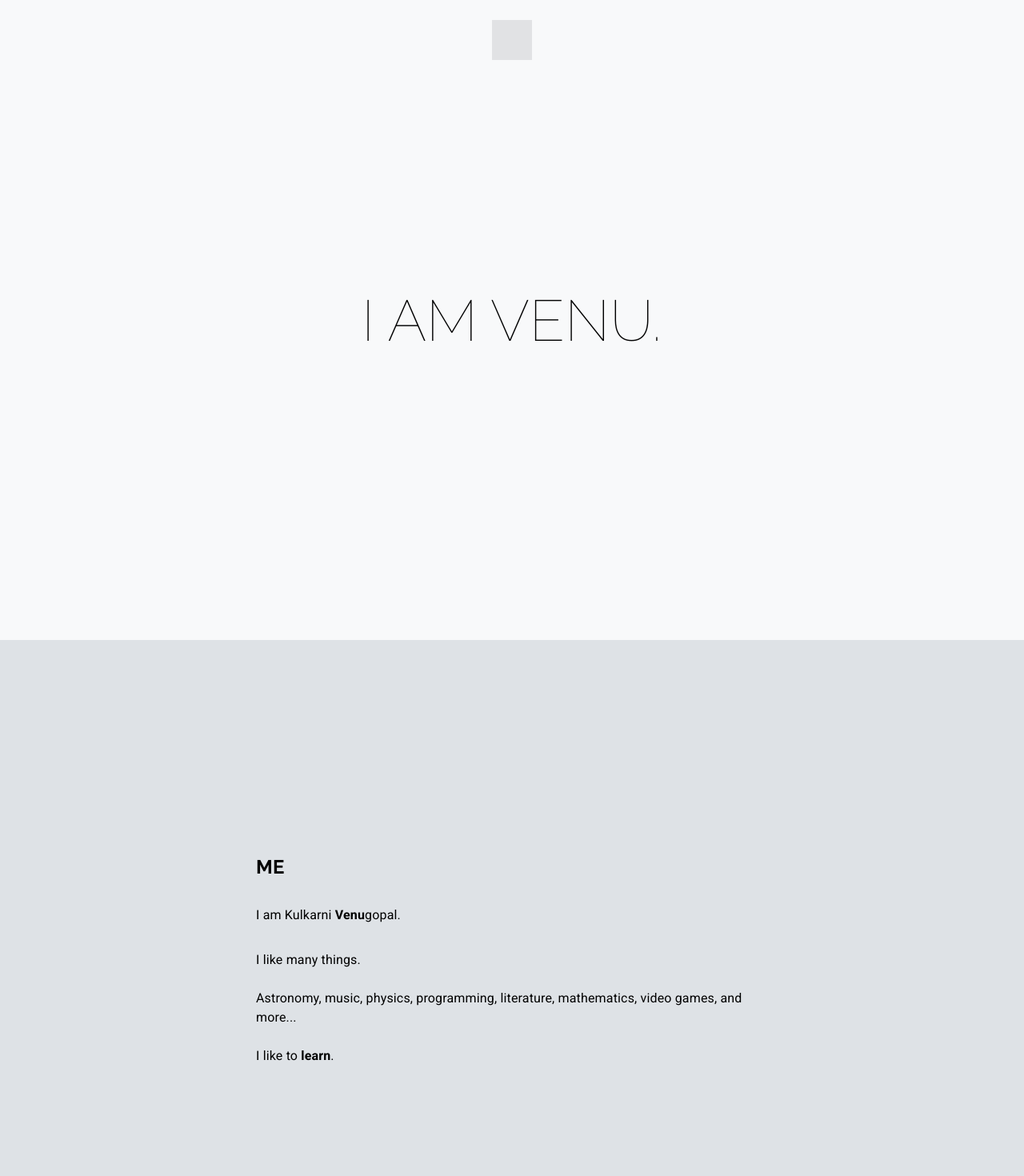
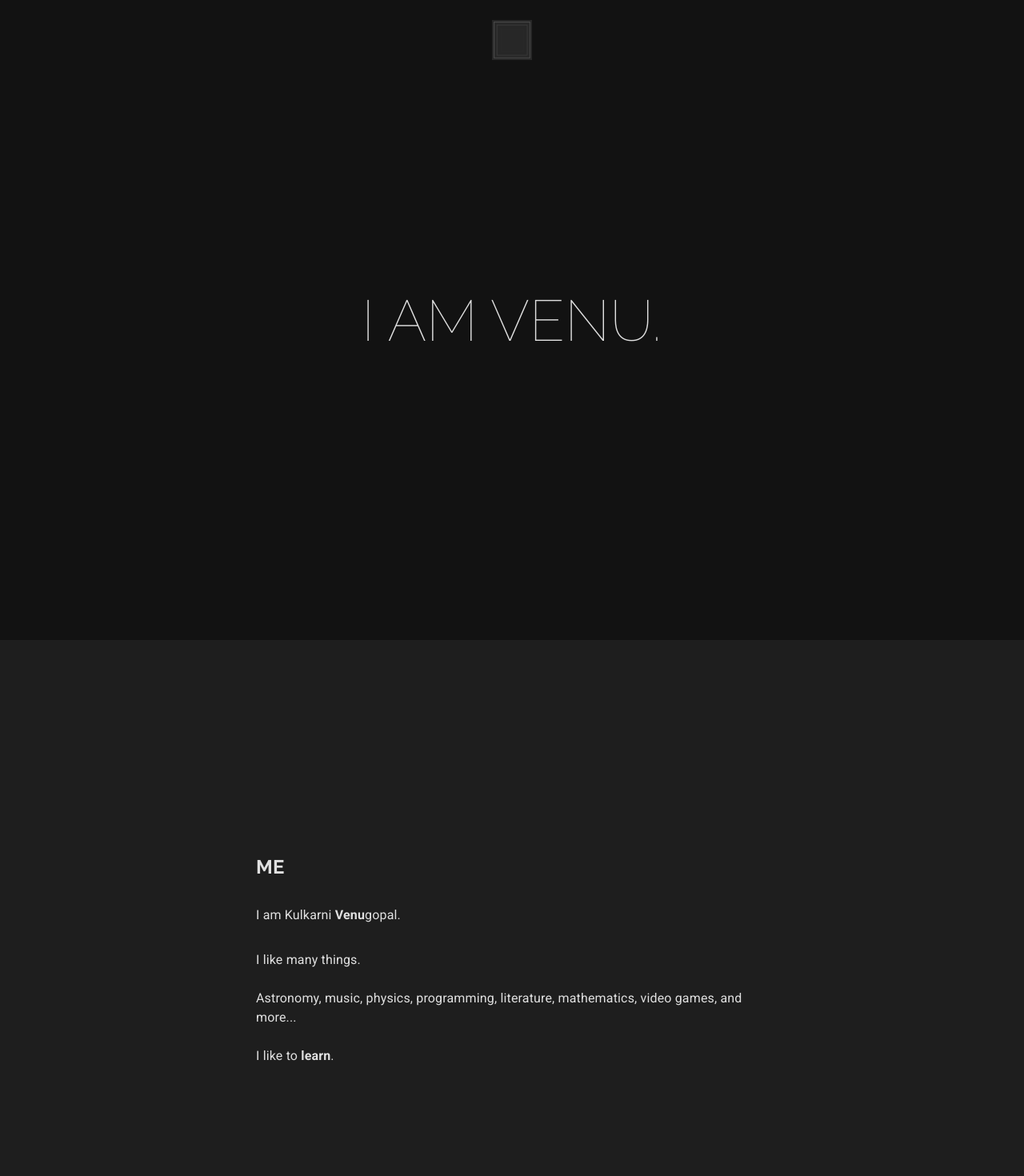
Before and after one commit to Vorld/next-blog, a Next.js app in the folder web/: page / in a window 1280 px wide. Shown: the top 1470 px of the page at 80% size. Built offline with nearby package versions, Linux system fonts and the light colour scheme.

Commit message:
Better Nav Button, Dark Mode, Smoother Nav Drop

```diff
--- a/web/components/Navbar.js
+++ b/web/components/Navbar.js
@@ -20,6 +20,7 @@ const debounce = (func, wait, immediate) => {
     };
 };
 
+// TODO: Make the button better and more obvious.
 const Navbar = (props) => {
     //Navbar logic
     const [navOpen, setOpen] = useState('close');
@@ -89,7 +90,13 @@ const Navbar = (props) => {
                         ? styles['menu-button-hide']
                         : null
                 }`}
-            ></button>
+            >
+                <div className={styles['animated-squares']}>
+                    <span></span>
+                    <span></span>
+                    <span></span>
+                </div>
+            </button>
             <div className={styles.framebox}></div>
             <div
                 className={`${styles.shifter} ${
--- a/web/pages/blog/index.js
+++ b/web/pages/blog/index.js
@@ -61,7 +61,7 @@ const Blog = ({ posts, navOpen }) => {
                         </div>
                     )
                 )}
-        </div>
+            </div>
     );
 };
 
--- a/web/pages/index.js
+++ b/web/pages/index.js
@@ -9,6 +9,9 @@ import styles from '../styles/Home.module.css';
 let msgs = ['HELLO.', 'I AM VENU.'];
 
 const Home = () => {
+    // TODO: Insert a profile photo.
+    // TODO: Update description to reflect my current place and interests
+    // TODO: Random dynamic elements like bits that fly off near the cursor.
     return (
         <div>
             <Head>
@@ -23,7 +26,7 @@ const Home = () => {
             <div className={styles.landing}>
                 <Typewriter messages={msgs} />
             </div>
-            <div className={styles.para} style={{ background: '#DEE2E6' }}>
+            <div className={`${styles.para} ${styles.section1}`}>
                 <h2 className={styles.header}>ME</h2>
                 <p>
                     I am Kulkarni <b>Venu</b>gopal.
@@ -36,7 +39,7 @@ const Home = () => {
                     <br /> <br />I like to <b>learn</b>.
                 </p>
             </div>
-            <div className={styles.para} style={{ background: '#CED4DA' }}>
+            <div className={`${styles.para} ${styles.section2}`}>
                 <h2 className={styles.header}>ABOUT THIS WEBSITE</h2>
                 <p>
                     I like minimalism. Less is more.
@@ -51,15 +54,12 @@ const Home = () => {
                     <Link href='https://www.hugeinc.com/'>Huge</Link>.
                 </p>
             </div>
-            <div
-                className={styles.para}
-                style={{ background: '#343A40', color: '#F8F9FA' }}
-            >
+            <div className={`${styles.para} ${styles.section3}`}>
                 <h2 className={styles.header}>CONTACT ME</h2>
                 <p>
                     If you need anything, I&apos;ll always be one{' '}
                     <Link href='mailto:KulkarniVenugopal@outlook.com'>
-                        email
+                        <a className={styles.emailLink}>email</a>
                     </Link>{' '}
                     away.
                 </p>
--- a/web/styles/Home.module.css
+++ b/web/styles/Home.module.css
@@ -1,5 +1,5 @@
 .landing {
-  color: #000;
+  color: #e0e0e0;
   height: 100vh;
   display: flex;
   justify-content: center;
@@ -41,6 +41,32 @@
   padding: 0% 25% 0% 25%;
 }
 
+.section1 {
+  background-color: #1e1e1e;
+  color: #e0e0e0;
+}
+
+.section2 {
+  background-color: #2c2c2c;
+  color: #e0e0e0;
+}
+
+.section3 {
+  background-color: #121212;
+  color: #e0e0e0;
+}
+
+.emailLink {
+  color: #e0e0e0;
+  text-decoration: underline;
+  position: relative;
+  transition: all 0.3s ease;
+}
+
+.emailLink:hover {
+  color: #7fb5ff;
+}
+
 @media only screen and (max-width: 767px) {
   .para {
     letter-spacing: 0.005em;
--- a/web/styles/Photos.module.css
+++ b/web/styles/Photos.module.css
@@ -6,7 +6,7 @@
 
     gap: 20px;
     max-width: 100vw;
-    background-color: #e9ecef;
+    background-color: #121212;
 
     align-items: center;
     justify-content: center;
--- a/web/styles/components/Header.module.css
+++ b/web/styles/components/Header.module.css
@@ -17,19 +17,17 @@
     padding-left: 75px;
 
     font-weight: lighter;
+
+    transform: translateY(20px);
 }
-
-/* .placeholder-title {
-    font-size: 2.5rem;
-    padding-left: 75px;
-    margin: 0;
-    font-weight: lighter;
-} */
 
 .header {
     width: 100%;
-    height: 100px;
-    background-color: #f8f9fa;
+    height: 120px;
+
+    transform: translateY(-20px);
+
+    background-color: #121212;
 }
 
 @media screen and (max-width: 767px) {
--- a/web/styles/components/Navbar.module.css
+++ b/web/styles/components/Navbar.module.css
@@ -1,10 +1,10 @@
 @media only screen and (min-width: 768px) {
     .framebox {
         background: transparent;
-        border-top: 0px solid #e9ecef;
-        border-left: 0px solid #e9ecef;
-        border-right: 0px solid #e9ecef;
-        border-bottom: 0px solid #e9ecef;
+        border-top: 0px solid #1e1e1e;
+        border-left: 0px solid #1e1e1e;
+        border-right: 0px solid #1e1e1e;
+        border-bottom: 0px solid #1e1e1e;
         height: 100vh;
         left: 0px;
         pointer-events: none;
@@ -17,10 +17,10 @@
     }
 
     .menu-button:hover~.framebox {
-        border-top: 100px solid #e9ecef;
-        border-left: 50px solid #e9ecef;
-        border-right: 50px solid #e9ecef;
-        border-bottom: 50px solid #e9ecef;
+        border-top: 100px solid #1e1e1e;
+        border-left: 50px solid #1e1e1e;
+        border-right: 50px solid #1e1e1e;
+        border-bottom: 50px solid #1e1e1e;
     }
 
     .outline {
@@ -28,7 +28,7 @@
         height: 100%;
         width: 100%;
         box-sizing: inherit;
-        outline: white solid 1px;
+        outline: #3a3a3a solid 1px;
         background: transparent;
     }
 
@@ -50,10 +50,10 @@
     }
 
     .main-nav.open~.framebox {
-        border-top: 100px solid #e9ecef;
-        border-left: 50px solid #e9ecef;
-        border-right: 50px solid #e9ecef;
-        border-bottom: 50px solid #e9ecef;
+        border-top: 100px solid #1e1e1e;
+        border-left: 50px solid #1e1e1e;
+        border-right: 50px solid #1e1e1e;
+        border-bottom: 50px solid #1e1e1e;
     }
 
     .menu-button:hover::after {
@@ -98,13 +98,87 @@
     margin-left: -25px;
     margin-top: 25px;
 
-    transition: transform 0.1s;
-    transition: margin-top 0.25s ease;
-
+    transition: transform 0.1s, margin-top 0.25s ease;
     animation: fadein 1s;
 
     /* Removing annoying blue highlight on tap */
     -webkit-tap-highlight-color: rgba(255, 255, 255, 0);
+
+    /* Allow border to render beyond the button for hover effect */
+    /* overflow: visible; */
+}
+
+/* Animated squares container */
+.animated-squares {
+    position: absolute;
+    top: 0;
+    left: 0;
+    width: 100%;
+    height: 100%;
+    pointer-events: none; /* Allow clicks to pass through to button */
+    z-index: 0; /* Position behind the pseudo elements */
+}
+
+/* Individual squares for animation */
+.animated-squares span {
+    position: absolute;
+    top: 0;
+    left: 0;
+    width: 100%;
+    height: 100%;
+    border: 1px solid rgba(224, 224, 224, 0.5); /* Updated lighter border for dark mode */
+    box-sizing: border-box;
+    transform-origin: center;
+    opacity: 0; /* Start invisible */
+}
+
+/* Animation delay for each square to create continuous effect */
+.animated-squares span:nth-child(1) {
+    animation: shrink-fade 5s infinite linear;
+    animation-delay: 0s;
+}
+
+.animated-squares span:nth-child(2) {
+    animation: shrink-fade 5s infinite linear;
+    animation-delay: 1.6666s;
+}
+
+.animated-squares span:nth-child(3) {
+    animation: shrink-fade 5s infinite linear;
+    animation-delay: 3.3333s;
+}
+
+/* Quick zoom out effect on hover */
+.menu-button:hover .animated-squares span {
+    animation: zoom-in 0.3s forwards;
+}
+
+/* Keyframe animation for quick zoom out and fade on hover */
+@keyframes zoom-in {
+    0% {
+        transform: scale(0.8);
+        opacity: 0.6;
+    }
+    100% {
+        transform: scale(0);
+        opacity: 0;
+    }
+}
+
+/* Keyframe animation for shrinking and fading inward */
+@keyframes shrink-fade {
+    0% {
+        transform: scale(1);
+        opacity: 0.6;
+    }
+    50% {
+        transform: scale(0.8);
+        opacity: 0.3;
+    }
+    100% {
+        transform: scale(0.5);
+        opacity: 0;
+    }
 }
 
 .menu-button-hide {
@@ -119,7 +193,7 @@
     width: 100%;
     height: 100%;
     z-index: 1;
-    background-color: #2125291a;
+    background-color: #e0e0e01a;
     transition: all 0.3s;
 }
 
@@ -133,10 +207,10 @@
     z-index: 1;
     opacity: 0;
     transition: all 0.3s;
-    border: 1.1px solid #21252980;
-
+    border: 1.1px solid #e0e0e080;
     transform: scale(1.2, 1.2);
     pointer-events: none;
+    box-sizing: border-box;
 }
 
 .menu-button:active {
@@ -164,7 +238,7 @@
     text-align: center;
     z-index: 50;
 
-    background: #e9ecef;
+    background: #1e1e1e;
 
     transition: all 0.4s cubic-bezier(0.77, 0, 0.175, 1);
 }
@@ -219,7 +293,7 @@
 }
 
 .main-nav ul li .nav-link:hover {
-    color: #adb5bd;
+    color: #808080;
 
     -webkit-transform: scale(1.1);
     -ms-transform: scale(1.1);
@@ -242,7 +316,7 @@
 
 .shifter {
     position: relative;
-    background-color: #f8f9fa;
+    background-color: #121212;
     transition: all 0.4s cubic-bezier(0.77, 0, 0.175, 1);
 
     top: 0px;
--- a/web/styles/components/Typewriter.module.css
+++ b/web/styles/components/Typewriter.module.css
@@ -9,7 +9,7 @@
 }
 
 .cursor {
-    border-left: 0.02em solid #000000;
+    border-left: 0.02em solid #e0e0e0;
     animation: blink 0.7s steps(1) infinite;
 }
 
--- a/web/styles/globals.css
+++ b/web/styles/globals.css
@@ -28,7 +28,8 @@ a {
 body {
     font-family: 'Roboto', sans-serif;
     /* font-family: 'Roboto', sans-serif; */
-    background-color: #f8f9fa;
+    background-color: #121212;
+    color: #e0e0e0;
 }
 
 h1,
```
Also changed, not shown: web/styles/Blog.module.css (+14 -10 lines), web/styles/Category.module.css (+11 -11 lines), web/styles/Post.module.css (+17 -18 lines), 1 other file (tests, documents, lock files or other folders).
